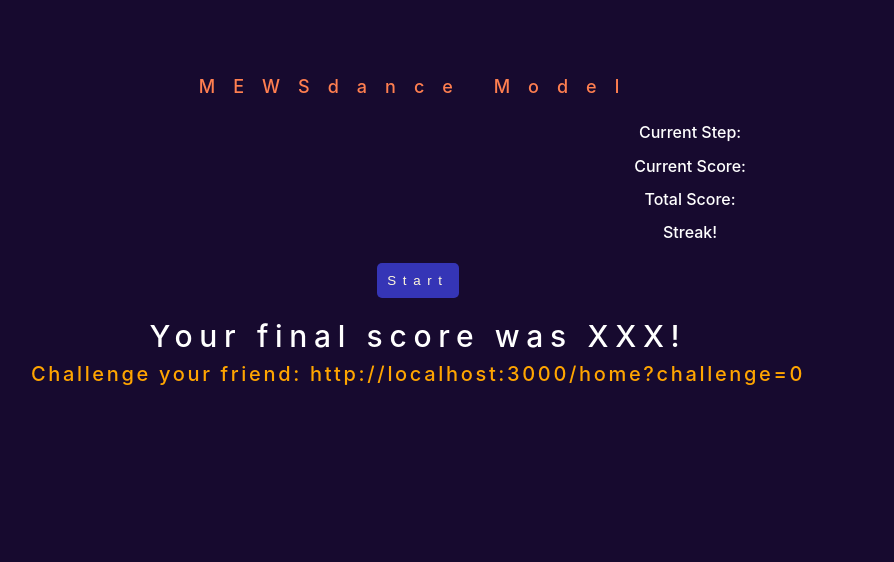
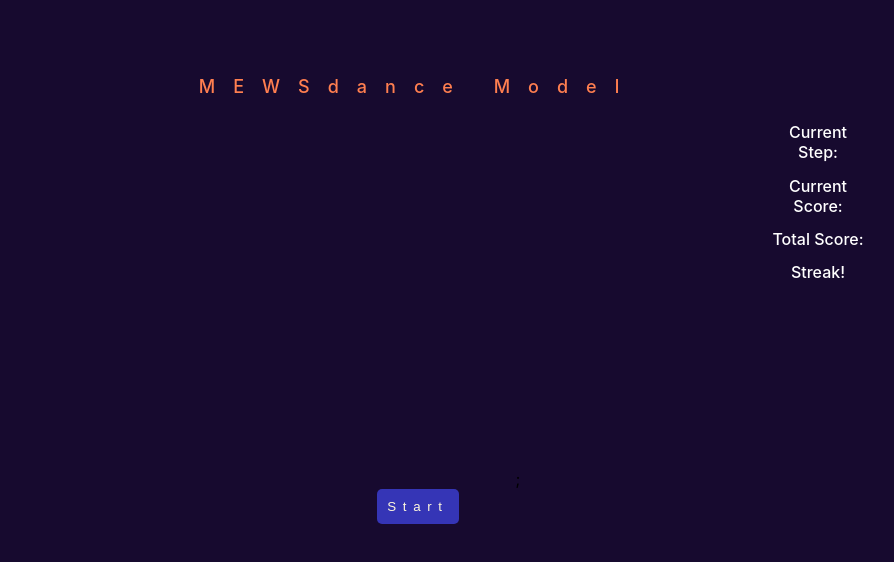
Before and after one commit to Li-Evelyn/htn2021, a React (Create React App) app: page / in a window 1280 px wide. Both pictures are taken after a click on the button "begin". Shown: the top 562 px of the page, without its empty margins (222-1116 px from the left). Built offline with nearby package versions, Linux system fonts and the light colour scheme; no server answers.

Commit message:
add video player

```diff
--- a/package.json
+++ b/package.json
@@ -20,6 +20,7 @@
     "react-bootstrap": "^1.6.3",
     "react-dom": "^17.0.2",
     "react-music-player": "^1.0.3",
+    "react-player": "^2.9.0",
     "react-router": "^5.2.1",
     "react-router-dom": "^5.3.0",
     "react-scripts": "4.0.3",
--- a/src/App.css
+++ b/src/App.css
@@ -66,7 +66,7 @@
   display: none;
 }
 
-.endscreen {
+#endscreen {
   font-weight: 500;
   font-size: 30px;
   letter-spacing: 5pt;
@@ -74,7 +74,7 @@
   margin-top: 20px;
 }
 
-.challenge {
+#challenge {
   font-weight: 500;
   font-size: 20px;
   letter-spacing: 2pt;
--- a/src/App.js
+++ b/src/App.js
@@ -5,6 +5,7 @@ import "./Landing.css";
 import * as tf from "@tensorflow/tfjs";
 import * as tmPose from "@teachablemachine/pose";
 import * as dance from "./dance.json";
+import ReactPlayer from "react-player";
 // import music from "./YMCA.wav";
 
 import AudioReactRecorder, { RecordState } from "audio-react-recorder";
@@ -16,6 +17,7 @@ function App(props) {
   const [recordState, setRecordState] = useState(null);
   const [recordedAudio, setRecordedAudio] = useState(null);
   const [audioClassifications, setAudioClassifications] = useState([]);
+  const [playing, setPlaying] = useState(false);
   // let audioClassifications = [];
   // let audio = new Audio("./YMCA.mp3");
   let model, ctx, webcam, labelContainer, maxPredictions;
@@ -166,6 +168,7 @@ function App(props) {
     webcam = new tmPose.Webcam(size, size, flip); // width, height, flip
     await webcam.setup(); // request access to the webcam
     await webcam.play();
+    setPlaying(true);
 
     // append/get elements to the DOM
     const canvas = document.getElementById("canvas");
@@ -181,9 +184,11 @@ function App(props) {
     document.getElementById("audio1").play();
     window.requestAnimationFrame(run);
     start(); // make sure recording starts
+    setPlaying(true);
   }
 
   async function run() {
+    setPlaying(true);
     let song = dance.ymca;
     document.getElementById("currentStep").innerHTML =
       dance.ymca.timings[currentStep].pose;
@@ -215,6 +220,24 @@ function App(props) {
       await run();
     } else {
       console.log(currentTotalScore);
+      let congrats = "";
+      if (challenge && currentTotalScore > challenge) {
+        document.getElementById("endscreen").innerHTML =
+          "You did it! " + "Your final score was " + currentTotalScore + "🎉";
+        document.getElementById("challenge").innerHTML =
+          "Challenge your friends: http://localhost:3000/home?challenge=" +
+          currentTotalScore;
+      } else if (challenge) {
+        document.getElementById("endscreen").innerHTML =
+          "Your final score was " + currentTotalScore + " ):";
+        document.getElementById("challenge").innerHTML = "Try again?";
+      } else {
+        document.getElementById("endscreen").innerHTML =
+          "Your final score was " + currentTotalScore;
+        document.getElementById("challenge").innerHTML =
+          "Challenge your friend: http://localhost:3000/home?challenge=" +
+          currentTotalScore;
+      }
     }
   }
 
@@ -274,7 +297,6 @@ function App(props) {
     let elem = document.getElementById("score");
     let elemTotal = document.getElementById("total");
     let streakElem = document.getElementById("streak");
-    // do a different case for clapping maybe? for sound - rn it's just a generic clapping pose which i guess we can fall back on if we need to do so
     console.log("calculation: ", scores, "score: ", scores[pose]);
     let score = scores[pose];
     if (score >= 0.5) {
@@ -326,6 +348,14 @@ function App(props) {
         <div>
           <canvas id="canvas"></canvas>
         </div>
+        <div>
+          <ReactPlayer
+            url="https://youtu.be/IVgqR3HGXKg"
+            playing={playing}
+            width={"500px"}
+          />
+          ;
+        </div>
         <div class="score">
           <h2>Current Step:</h2>
           <div id="currentStep" class="wow"></div>
@@ -357,11 +387,8 @@ function App(props) {
       </div>
       <div id="currentStep"></div>
       <div id="score"></div>
-      <div class="endscreen">Your final score was XXX!</div>
-      <div class="challenge">
-        Challenge your friend: http://localhost:3000/home?challenge=
-        {currentTotalScore}
-      </div>
+      <div id="endscreen"></div>
+      <div id="challenge"></div>
     </div>
   );
 }
--- a/src/dance.json
+++ b/src/dance.json
@@ -1,11 +1,11 @@
 {
     "ymca" : {
         "audio_file" : "",
-        "bpm" : 128,
+        "bpm" : 140,
         "timings" : [
             {
                 "pose" : "neutral",
-                "beats" : 5
+                "beats" : 8
             },
             {
                 "pose" : "clap",
@@ -13,7 +13,7 @@
             },
             {
                 "pose": "endclap",
-                "beats": 0.8
+                "beats": 0.7
             },
             {
                 "pose" : "clap",
@@ -21,7 +21,7 @@
             },
             {
                 "pose": "endclap",
-                "beats": 0.8
+                "beats": 0.7
             },
             {
                 "pose" : "clap",
@@ -29,7 +29,7 @@
             },
             {
                 "pose": "endclap",
-                "beats": 0.8
+                "beats": 0.7
             },
             {
                 "pose" : "Y",
@@ -53,7 +53,7 @@
             },
             {
                 "pose": "endclap",
-                "beats": 0.8
+                "beats": 0.7
             },
             {
                 "pose" : "clap",
@@ -61,7 +61,7 @@
             },
             {
                 "pose": "endclap",
-                "beats": 0.8
+                "beats": 0.7
             },
             {
                 "pose" : "clap",
@@ -69,7 +69,7 @@
             },
             {
                 "pose": "endclap",
-                "beats": 0.8
+                "beats": 0.7
             },
             {
                 "pose" : "Y",
```
Also changed, not shown: 1 other file (tests, documents, lock files or other folders).
